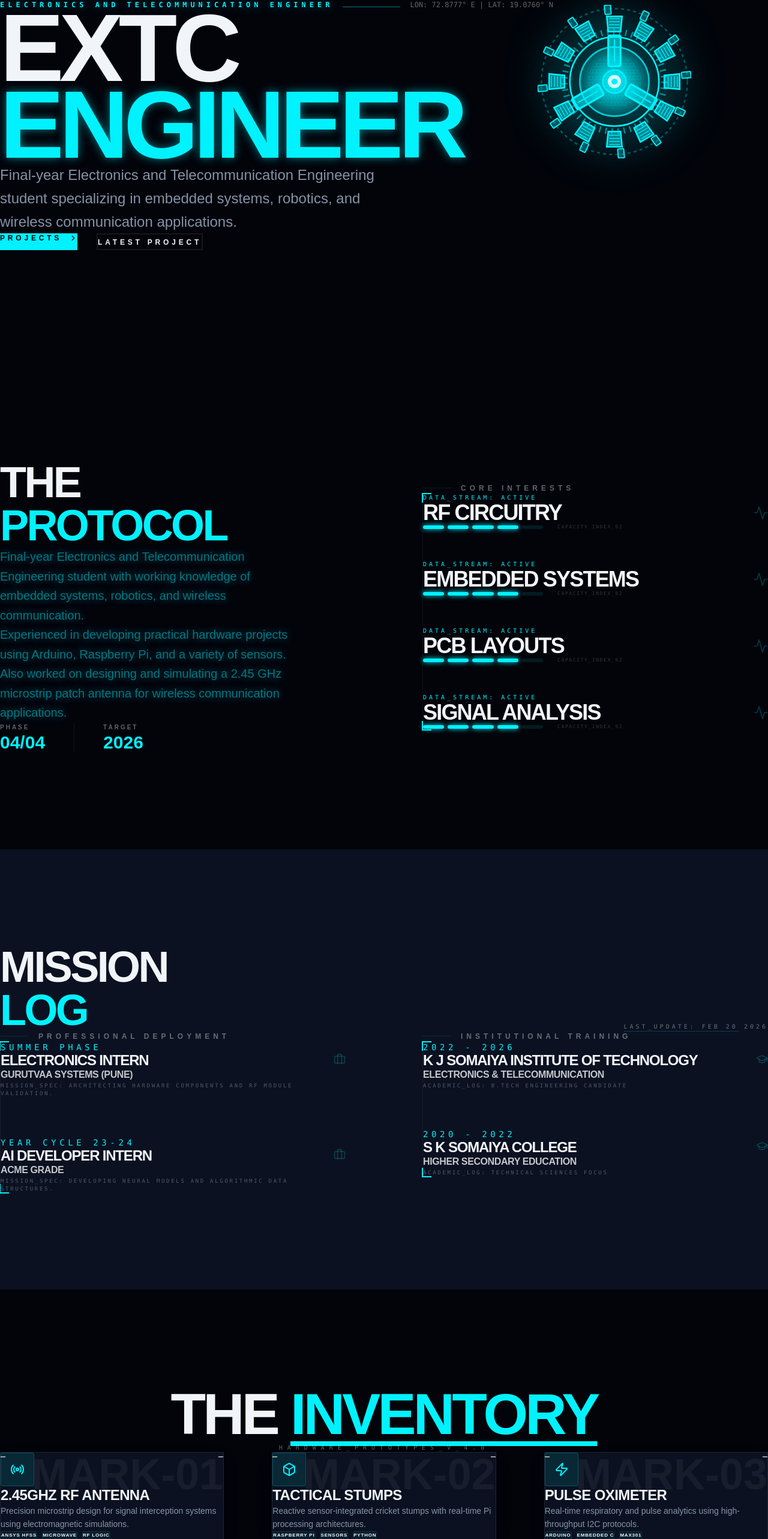
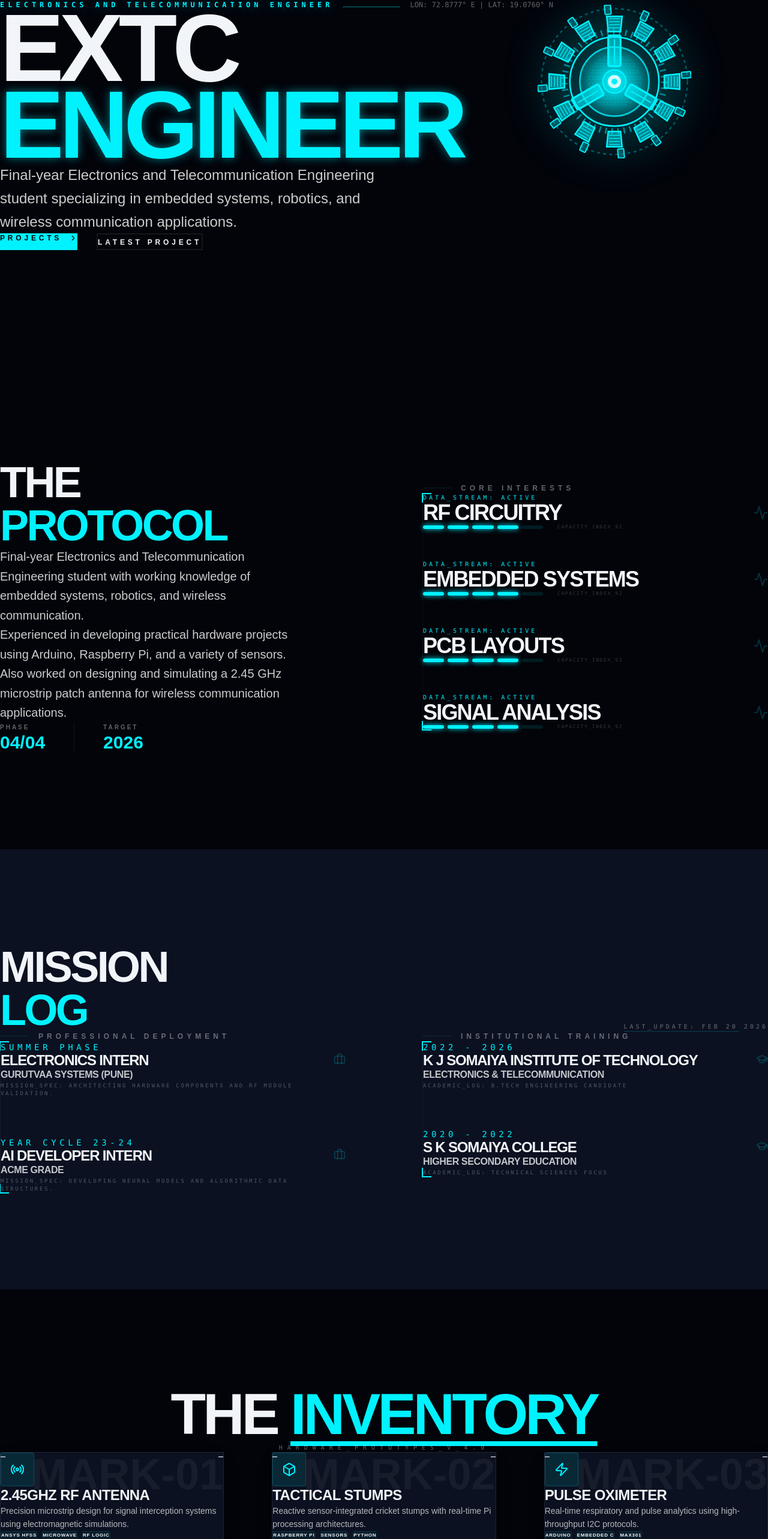
Before and after one commit to panchalmeet0055-tech/engineering-portfolio, a React (Vite) app: page / in a window 1280 px wide. Shown: the part 192-2758 px from the top of the page at 60% size. Built offline with nearby package versions, Linux system fonts and the light colour scheme.

Commit message:
Restore white text color for paragraphs and remove cyan glow

```diff
--- a/src/App.jsx
+++ b/src/App.jsx
@@ -306,7 +306,7 @@ const EngineeringPortfolio = () => {
               <span className="text-accent text-glow">Engineer</span>
             </h1>
 
-            <p className="max-w-2xl text-content-alt text-lg md:text-2xl font-medium leading-relaxed mb-10 md:mb-16 opacity-90">
+            <p className="max-w-2xl text-white/80 text-lg md:text-2xl font-medium leading-relaxed mb-10 md:mb-16">
               Final-year Electronics and Telecommunication Engineering student specializing in embedded systems,
               robotics, and wireless communication applications.
             </p>
@@ -342,7 +342,7 @@ const EngineeringPortfolio = () => {
               <h2 className="text-4xl md:text-7xl font-black uppercase tracking-tighter mb-12 leading-none">
                 The <br /><span className="text-accent">Protocol</span>
               </h2>
-              <div className="space-y-6 md:space-y-10 text-lg md:text-xl text-content-alt font-medium max-w-lg leading-relaxed text-glow opacity-90">
+              <div className="space-y-6 md:space-y-10 text-lg md:text-xl text-white/80 font-medium max-w-lg leading-relaxed">
                 <p>
                   Final-year Electronics and Telecommunication Engineering student with working knowledge of embedded systems, robotics, and wireless communication.
                 </p>
@@ -510,7 +510,7 @@ const EngineeringPortfolio = () => {
                   </div>
 
                   <h4 className="text-2xl font-black mb-4 uppercase tracking-tight leading-tight">{proj.title}</h4>
-                  <p className="text-content-alt font-medium leading-relaxed mb-10 flex-grow text-sm opacity-90">{proj.desc}</p>
+                  <p className="text-white/70 font-medium leading-relaxed mb-10 flex-grow text-sm">{proj.desc}</p>
 
                   <div className="flex flex-wrap gap-2 mt-auto">
                     {proj.tech.map(t => (
```
